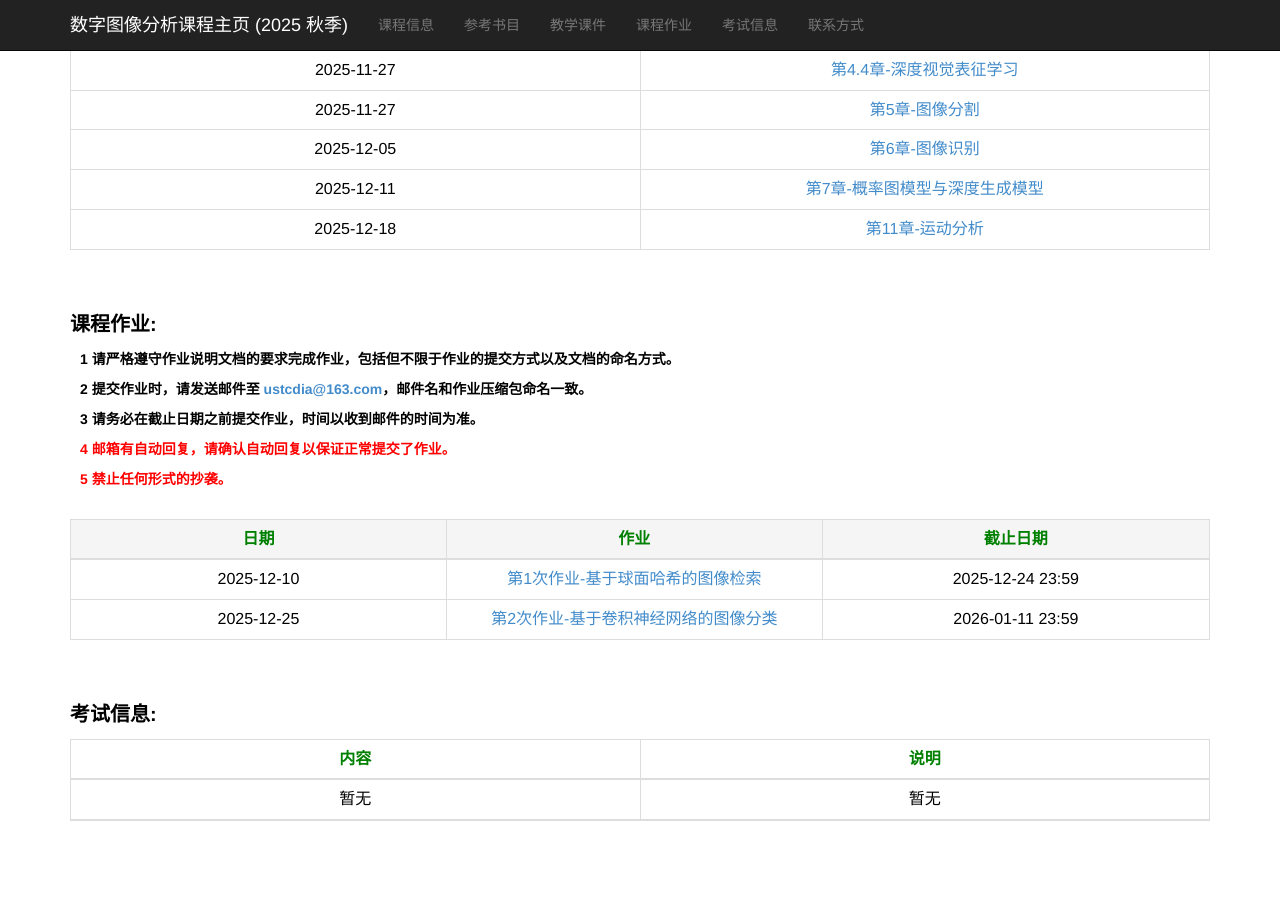
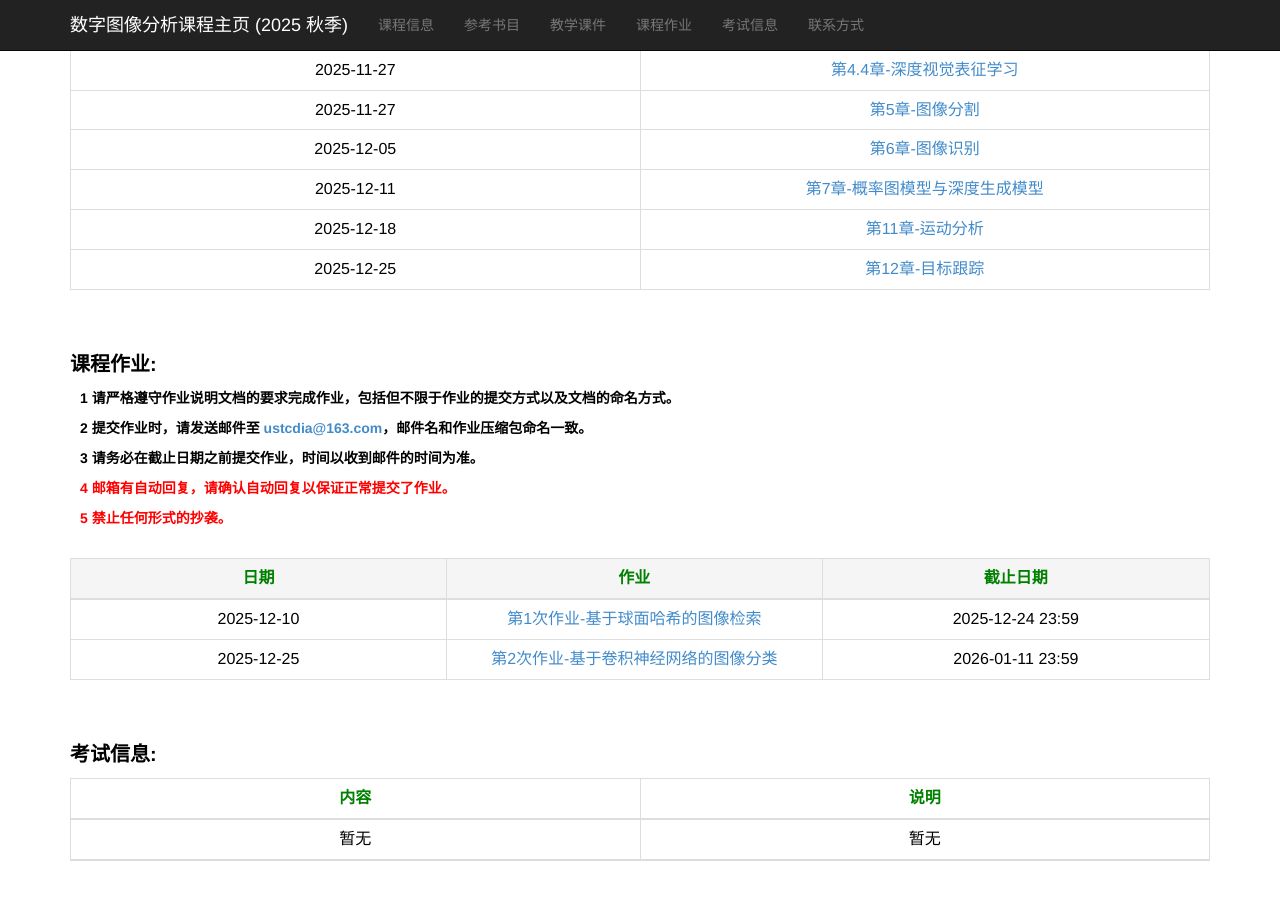
Before and after one commit to ustc-dia/ustc-dia.github.io, a Jekyll site: the page index.html, which Jekyll copies as it is, in a window 1280 px wide and 900 px high, scrolled down 1079 px. Built offline with Jekyll 4.4.1, drawn with Linux system fonts in a browser that asks for light colours.

Commit message:
[feat] update slides

```diff
--- a/index.html
+++ b/index.html
@@ -219,6 +219,11 @@
                     <td>2025-12-18</td>
                     <td><a href="./slides_2025_autumn/DIA课件-第11章.pdf" target="_blank">第11章-运动分析</a></td>
                 </tr>
+                <tr>
+                    <td>2025-12-25</td>
+                    <td><a href="./slides_2025_autumn/DIA课件-第12章.pdf" target="_blank">第12章-目标跟踪</a></td>
+                </tr>
+
 
                 <!-- <tr>
                     <td>2025-03-06</td>
```
Also changed, not shown: 1 other file.
